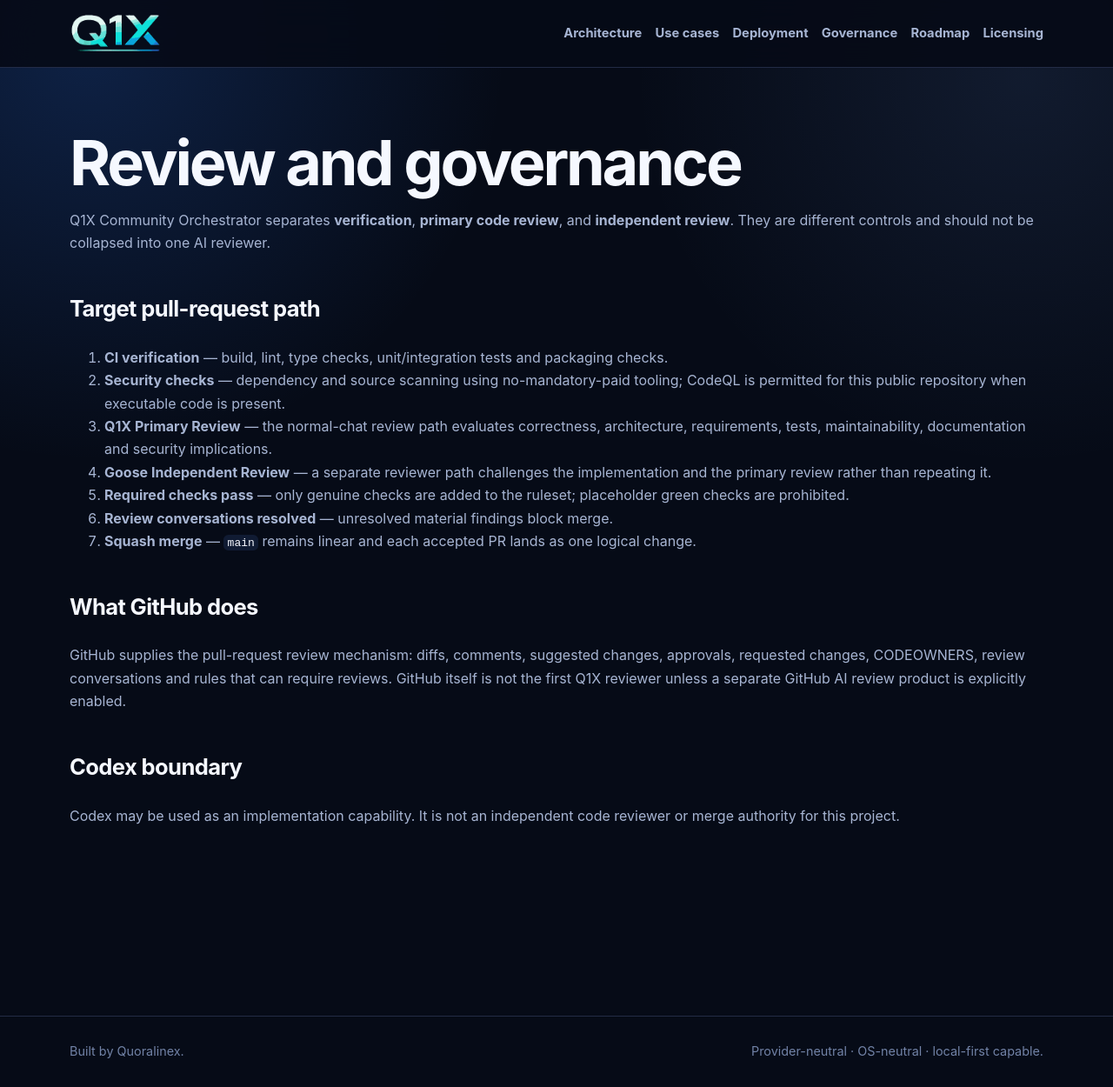
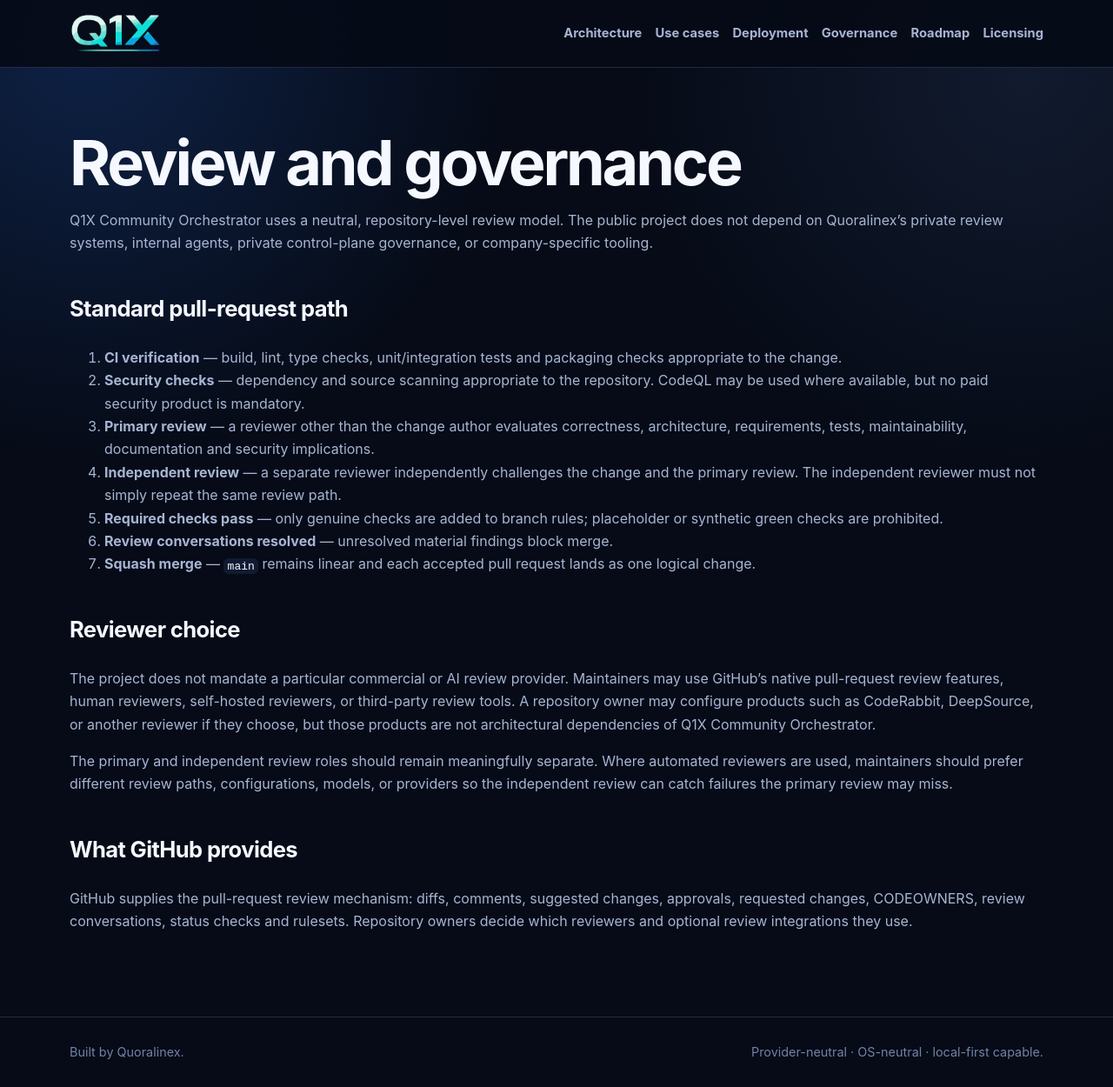
Before and after one commit to Quoralinex/q1x-community-orchestrator, a Jekyll site: the page built from docs/review-model.md, in a window 1280 px wide and 1250 px high. Shown: the whole window at 87% size. Built offline with Jekyll 4.4.1, drawn with Linux system fonts in a browser that asks for light colours.

Commit message:
fix: remove private Q1X review governance from public docs
Removes company-specific review/governance references from the public
Community Orchestrator documentation and replaces them with a neutral
GitHub repository review model: CI, security checks, a primary reviewer,
an independent reviewer, required checks, resolved review conversations,
and squash merge. Reviewer tooling remains configurable by repository
owners.

```diff
--- a/docs/review-model.md
+++ b/docs/review-model.md
@@ -5,22 +5,24 @@ title: Review and governance
 
 # Review and governance
 
-Q1X Community Orchestrator separates **verification**, **primary code review**, and **independent review**. They are different controls and should not be collapsed into one AI reviewer.
+Q1X Community Orchestrator uses a neutral, repository-level review model. The public project does not depend on Quoralinex's private review systems, internal agents, private control-plane governance, or company-specific tooling.
 
-## Target pull-request path
+## Standard pull-request path
 
-1. **CI verification** — build, lint, type checks, unit/integration tests and packaging checks.
-2. **Security checks** — dependency and source scanning using no-mandatory-paid tooling; CodeQL is permitted for this public repository when executable code is present.
-3. **Q1X Primary Review** — the normal-chat review path evaluates correctness, architecture, requirements, tests, maintainability, documentation and security implications.
-4. **Goose Independent Review** — a separate reviewer path challenges the implementation and the primary review rather than repeating it.
-5. **Required checks pass** — only genuine checks are added to the ruleset; placeholder green checks are prohibited.
+1. **CI verification** — build, lint, type checks, unit/integration tests and packaging checks appropriate to the change.
+2. **Security checks** — dependency and source scanning appropriate to the repository. CodeQL may be used where available, but no paid security product is mandatory.
+3. **Primary review** — a reviewer other than the change author evaluates correctness, architecture, requirements, tests, maintainability, documentation and security implications.
+4. **Independent review** — a separate reviewer independently challenges the change and the primary review. The independent reviewer must not simply repeat the same review path.
+5. **Required checks pass** — only genuine checks are added to branch rules; placeholder or synthetic green checks are prohibited.
 6. **Review conversations resolved** — unresolved material findings block merge.
-7. **Squash merge** — `main` remains linear and each accepted PR lands as one logical change.
+7. **Squash merge** — `main` remains linear and each accepted pull request lands as one logical change.
 
-## What GitHub does
+## Reviewer choice
 
-GitHub supplies the pull-request review mechanism: diffs, comments, suggested changes, approvals, requested changes, CODEOWNERS, review conversations and rules that can require reviews. GitHub itself is not the first Q1X reviewer unless a separate GitHub AI review product is explicitly enabled.
+The project does not mandate a particular commercial or AI review provider. Maintainers may use GitHub's native pull-request review features, human reviewers, self-hosted reviewers, or third-party review tools. A repository owner may configure products such as CodeRabbit, DeepSource, or another reviewer if they choose, but those products are not architectural dependencies of Q1X Community Orchestrator.
 
-## Codex boundary
+The primary and independent review roles should remain meaningfully separate. Where automated reviewers are used, maintainers should prefer different review paths, configurations, models, or providers so the independent review can catch failures the primary review may miss.
 
-Codex may be used as an implementation capability. It is not an independent code reviewer or merge authority for this project.
+## What GitHub provides
+
+GitHub supplies the pull-request review mechanism: diffs, comments, suggested changes, approvals, requested changes, CODEOWNERS, review conversations, status checks and rulesets. Repository owners decide which reviewers and optional review integrations they use.
```
